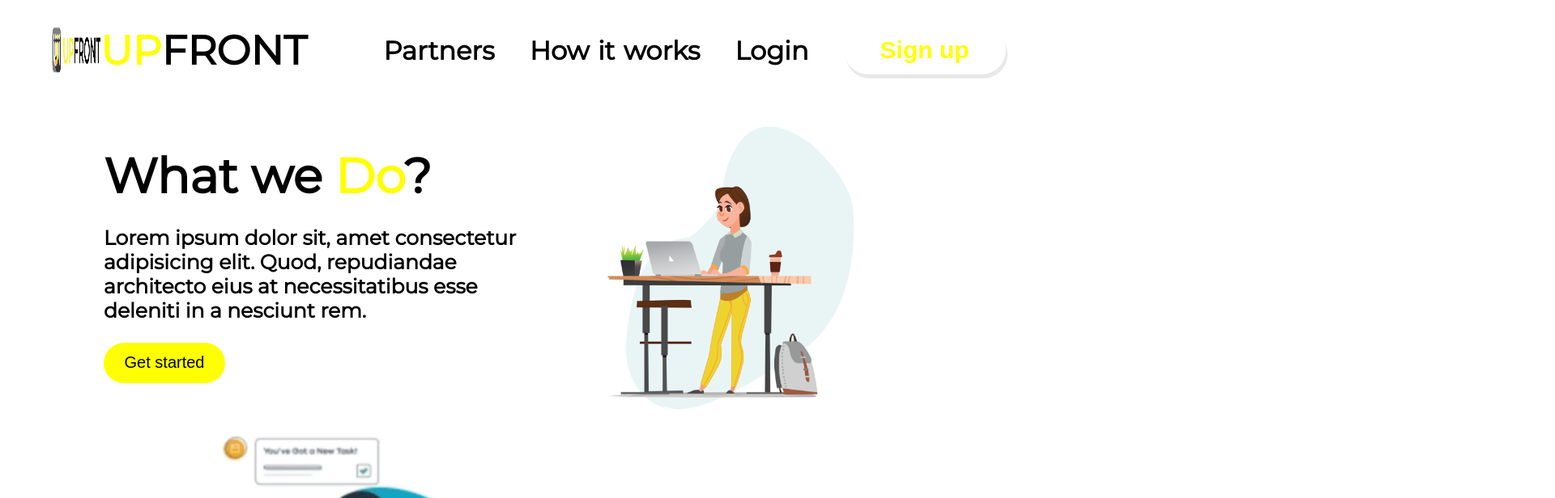
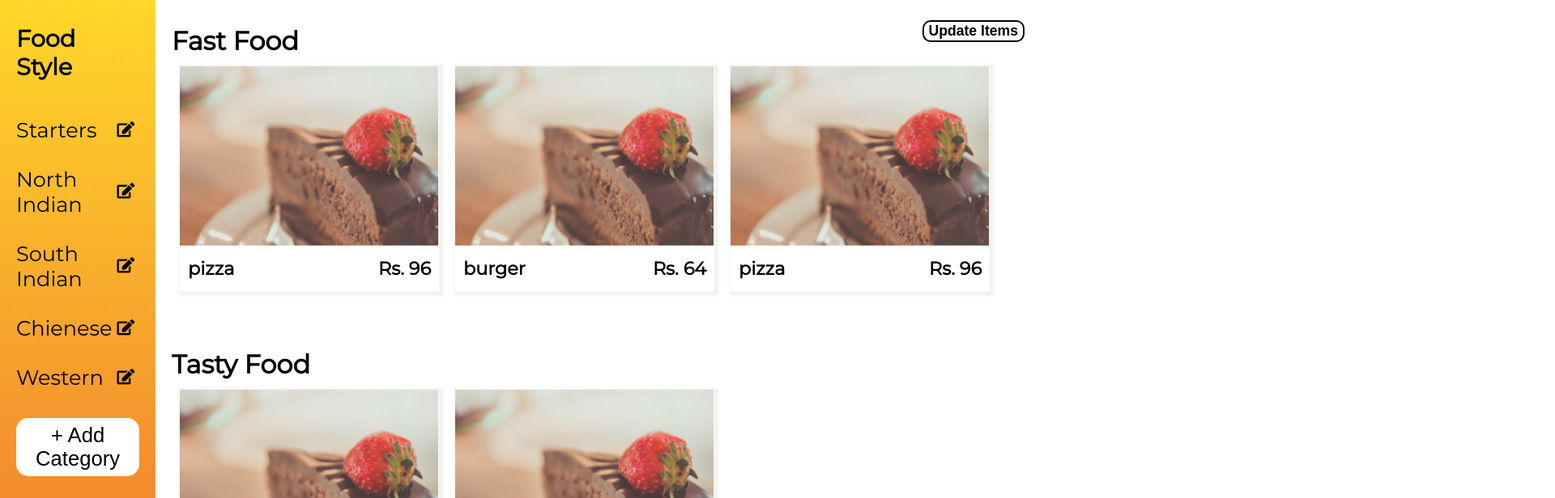
Before and after one commit to Vishal-Choudhary-bulu/Upfront-Merchant, a React (Create React App) app in the folder client/: page / in a window 1280 px wide. Shown: the top 616 px of the page at 81% size, 1920 px wide, since content can reach past the window. Built offline with nearby package versions, Linux system fonts and the light colour scheme.

Commit message:
inventory page contd.

```diff
--- a/client/src/App.js
+++ b/client/src/App.js
@@ -1,6 +1,6 @@
 import React from 'react';
 
-// import Inventory from './Components/Inventory/Inventory/Inventory';
+import Inventory from './Components/Inventory/Inventory/Inventory';
 // import Registration from './Components/Auth/Registration/Registration';
 // import SignUp from './Components/Auth/SignUp/SignUp';
 // import Login from './Components/Auth/Login/Login';
@@ -15,9 +15,9 @@ function App() {
       {/* <Login/> */}
       {/* <SignUp /> */}
       {/* <Registration /> */}
-      {/* <Inventory /> */}
+      <Inventory />
       {/* <Orders /> */}
-      <Landing/>
+      {/* <Landing/> */}
     </div>
   );
 }
--- a/client/src/Components/Inventory/Categories/FoodStyles.css
+++ b/client/src/Components/Inventory/Categories/FoodStyles.css
@@ -1,6 +1,7 @@
 .FoodStyles{
     padding: 20px;
     background : linear-gradient(rgba(255, 208, 0, 0.836),rgba(226, 22, 8, 0.836));
+    height: 100%;
 }
 
 .foodCategory{
--- /dev/null
+++ b/client/src/Components/Inventory/MenuModel/MenuModel.css
@@ -0,0 +1,59 @@
+.MenuModel{
+    width: 40vw;
+    height: 50vh;
+    z-index: 3;
+    position: fixed;
+    top: 15vh;
+    left: 25vw;
+    background : linear-gradient(90deg, rgb(255, 196, 0),rgb(255, 215, 35));
+    box-shadow: 3px 8px 7px 7px rgba(190, 190, 190, 0.616);
+    display: flex;
+    align-items: center;
+    justify-content: center;
+}
+
+
+.EModel label{
+    font-size: 1.1em;
+    font-weight: bolder;
+    padding: 5px;
+    margin : 10px;
+}
+
+.EModel input{
+    width: 25%;
+    border: none;
+    border-radius: 10px;
+    padding: 5px 10px;
+    outline: none;
+    margin : 10px;
+}
+
+.ModelBtn{
+    width: 20%;
+    margin-left: 20%;
+    margin-top: 10%;
+    border-radius: 10px;
+    font-size: 1.1em;
+    font-weight: 550;
+    padding: 5px;
+    background-color: rgb(252, 217, 104);
+    border:none;
+    outline: none;
+}
+
+.ModelButtons button{
+    margin: 2px;
+}
+
+.Model-photo::-webkit-file-upload-button {
+    background-color: #fff;
+    /* border: 2px solid black; */
+    border: none;
+    padding: 5px;
+    border-radius: 5px;
+    font-size: 1em;
+    outline: none;
+    cursor: grab;
+    font-weight: bolder;
+}
--- /dev/null
+++ b/client/src/Components/Inventory/MenuModel/MenuModel.jsx
@@ -0,0 +1,58 @@
+import React, { Component } from 'react'
+import './MenuModel.css'
+
+export default class MenuModel extends Component {
+
+    constructor(props){
+        super(props);
+
+        this.state = {
+            name: "",
+            category: "",
+            is_veg: true,
+            price: "",
+            offer: "",
+            photo: ""
+        }
+    }
+
+    handleChanage = (e) =>{
+        this.setState({
+            [e.target.name] : e.target.value
+        })
+    }
+
+    render() {
+        const Model = (
+            <div className="EModel">
+                <label htmlFor="name">Name</label>
+                <input name="name" type="text" value= { this.state.name} onChange = {this.handleChanage} className = "Model-name"/>
+
+                <label htmlFor="category">Category</label>
+                <input name="category" type="text" value= { this.state.category} onChange = {this.handleChanage} className = "Model-category"/>
+
+                <label htmlFor="price">price</label>
+                <input name="price" type="text" value= { this.state.price} onChange = {this.handleChanage} className = "Model-price"/>
+
+                <label htmlFor="offer">offer</label>
+                <input name="offer" type="text" value= { this.state.offer} onChange = {this.handleChanage} className="Model-offer"/>
+
+                <label htmlFor="is_veg">Vegetarian</label>
+                <input name="is_veg" type="checkbox" value= { this.state.is_veg} onChange = {this.handleChanage} className = "Model-isveg"/>
+
+                <label htmlFor="photo">Photo</label>
+                <input name="photo" type="file" accept="jpg" value= { this.state.photo} onChange = {this.handleChanage} className="Model-photo"/>
+
+
+                <button onClick = {()=>(this.props.Update(this.state))} className="ModelBtn">Update</button>
+                <button onClick= {(()=>this.props.Cancel(this.state))} className="ModelBtn"> Delete </button>
+            </div>
+        )
+
+        return (
+            <div className="MenuModel">
+                {Model}
+            </div>
+        )
+    }
+}
--- a/client/src/Components/Inventory/Menus/Menus.css
+++ b/client/src/Components/Inventory/Menus/Menus.css
@@ -1,12 +1,12 @@
 .Menus{
     height: 100%;
     display: flex;
-    overflow-x: scroll;
     flex-flow: column;
-    padding: 50px 30px;
+    /* overflow-x:hidden; */
 }
 
 .MenusCategory{
+    padding: 20px;
     height: 45vh;
     display: flex;
     flex-flow: column;
@@ -21,7 +21,7 @@
 
 .MenusCards{
     display: flex;
-    overflow: auto;
+
 }
 
 .MenuPhoto{
@@ -37,7 +37,7 @@
     margin: 10px;
     width: 40vh;
     height: 35vh;
-    box-shadow: 1px 1px 1px 3px rgba(160, 160, 160, 0.281);
+    box-shadow: 2px 3px 3px 3px rgba(212, 212, 212, 0.308);
     display: grid;
     grid-template-rows: 4fr 1fr;
     grid-auto-rows: 30vw;
@@ -45,9 +45,37 @@
 
 .MenusNamePrice{
     font-size: 1.4em;
+    font-weight: bold;
     display: flex;
     flex-flow: row;
     align-items:center;
-    justify-content: space-around;
+    justify-content: space-between;
+}
 
+.MenusNamePrice{
+    padding: 1px 10px;
 }
+
+
+.MenuEditor{
+    position: absolute;
+    top:20px;
+    right: 10px;
+}
+
+.UpdateMenus{
+    position: absolute;
+    top: 20px;
+    right: 10px;
+}
+
+.MenuEditBtns{
+    background-color: #fff;
+    border: 2px solid black;
+    border-radius: 10px;
+    font-weight: bold;
+    font-size: 1.1em;
+    outline: none;
+    margin: 5px;
+    cursor: pointer;
+}
--- a/client/src/Components/Inventory/Menus/Menus.jsx
+++ b/client/src/Components/Inventory/Menus/Menus.jsx
@@ -1,17 +1,30 @@
 import React, { Component } from 'react'
 import './Menus.css'
 import menuImg from "./../../../Assets/Mask Group 3.png"
+import MenuModel from '../MenuModel/MenuModel';
 export default class Menus extends Component {
     constructor(props){
         super(props);
 
         this.state = {
+            isEditing: false,
+            ModelOpen: false,
             categories: [
                 {
                     name: "Fast Food",
                     category_id: "1AL12",
                     res_id: "FIRST"
-                }
+                },
+                {
+                    name: "Tasty Food",
+                    category_id: "1BL12",
+                    res_id: "FIRST"
+                },
+                {
+                    name: "Fast Food",
+                    category_id: "1CL12",
+                    res_id: "FIRST"
+                },
             ],
             menus: [
                 {
@@ -35,19 +48,55 @@ export default class Menus extends Component {
                 {
                     name: "sandwich",
                     price: 50,
-                    category_id: "1AL12",
+                    category_id: "1BL12",
                     offer_id: "Dyta"
                 },
                 {
                     name: "pizza",
                     price: 120,
-                    category_id: "1AL12",
+                    category_id: "1BL12",
                     offer_id: "Dyta"
                 },
                 {
                     name: "burger",
                     price: 90,
-                    category_id: "1AL12",
+                    category_id: "1CL12",
+                    offer_id: "Dytb"
+                },
+                {
+                    name: "burger",
+                    price: 90,
+                    category_id: "1CL12",
+                    offer_id: "Dytb"
+                },
+                {
+                    name: "burger",
+                    price: 90,
+                    category_id: "1CL12",
+                    offer_id: "Dytb"
+                },
+                {
+                    name: "burger",
+                    price: 90,
+                    category_id: "1CL12",
+                    offer_id: "Dytb"
+                },
+                {
+                    name: "burger",
+                    price: 90,
+                    category_id: "1CL12",
+                    offer_id: "Dytb"
+                },
+                {
+                    name: "burger",
+                    price: 90,
+                    category_id: "1CL12",
+                    offer_id: "Dytb"
+                },
+                {
+                    name: "burger",
+                    price: 90,
+                    category_id: "1CL12",
                     offer_id: "Dytb"
                 },
             ],
@@ -69,6 +118,18 @@ export default class Menus extends Component {
         }
     }
 
+    handleToggle = (e)=>{
+        this.setState({
+            isEditing: !this.state.isEditing
+        })
+    }
+
+    handleModelOpen = (e) =>{
+        this.setState({
+            ModelOpen: true
+        })
+    }
+
     render() {
 
         const menus = this.state.categories.map((c,key)=>(
@@ -86,7 +147,7 @@ export default class Menus extends Component {
                                 </div>
                             <div className= "MenusNamePrice">
                                 <div className="MenuName">{m.name}</div>
-                                <div className="MenuPrice"> {m.price* 80 / 100}</div>
+                                <div className="MenuPrice">Rs. {m.price* 80 / 100}</div>
                             </div>
                         </div>
                     ): (null)
@@ -96,9 +157,25 @@ export default class Menus extends Component {
             </div>
         ))
 
+        const menuEditor = (
+            <div className="MenuEditor">
+                <button className="MenuEditBtns"> Add Offer </button>
+                <button className="MenuEditBtns" onClick = {this.handleModelOpen}> Add Item </button>
+                <button className="MenuEditBtns" onClick={this.handleToggle}> Update </button>
+            </div>
+        )
+
+        const UpdateMenus = (
+            <div className="UpdateMenus">
+                    <button className="MenuEditBtns" onClick = {this.handleToggle}> Update Items </button>
+            </div>
+        )
+
         return (
             <div className="Menus">
+                {this.state.isEditing? menuEditor : UpdateMenus}
                 {menus}
+                {this.state.ModelOpen && <MenuModel />}
             </div>
         )
     }
--- a/client/src/index.css
+++ b/client/src/index.css
@@ -10,7 +10,6 @@ body {
   -webkit-font-smoothing: antialiased;
   -moz-osx-font-smoothing: grayscale;
   font-family: 'Montserrat', sans-serif;
-  overflow-x: hidden;
 }
 
 code {
```
